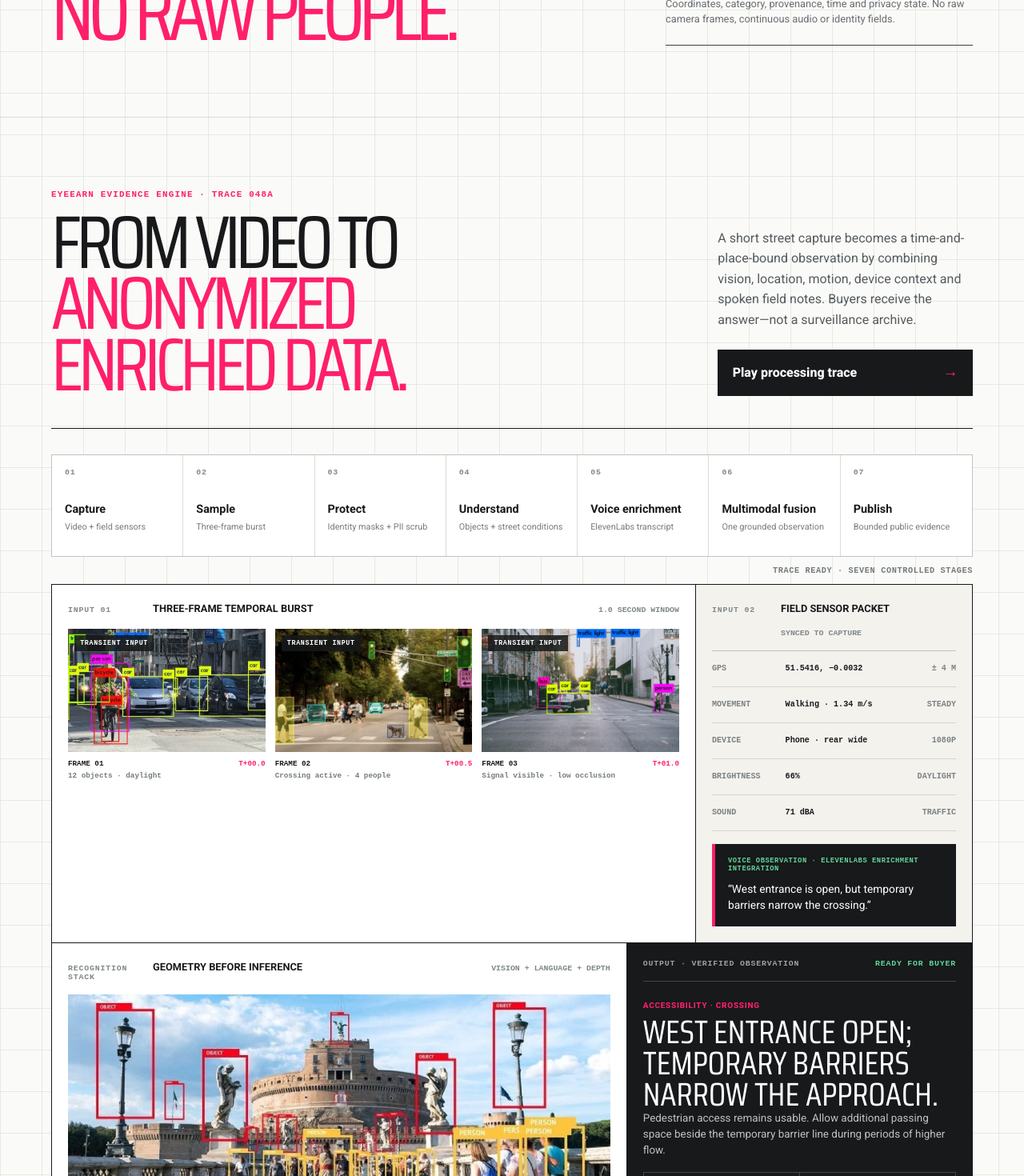
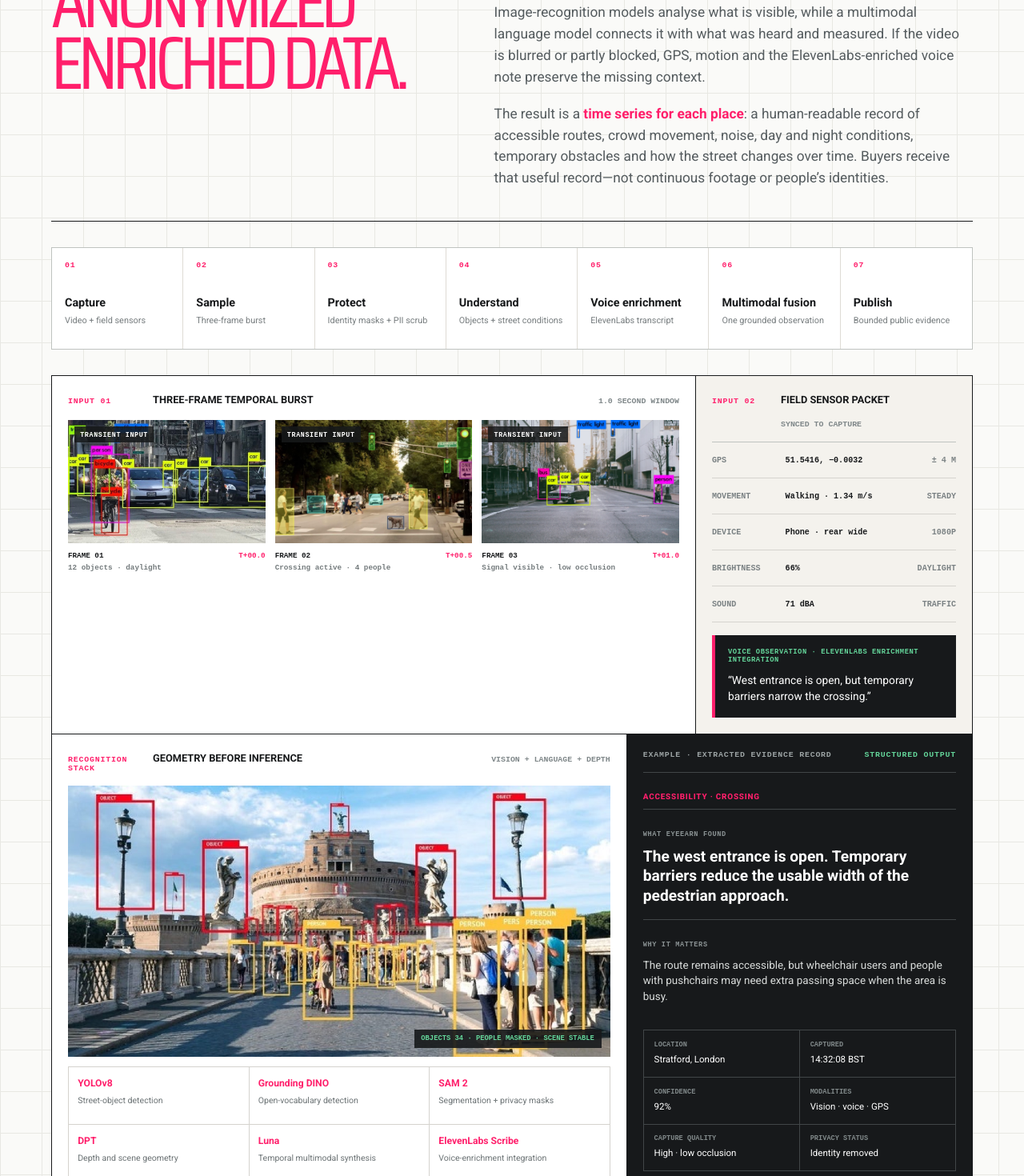
Before and after one commit to anshulyadav1976/EyeEarn, a Next.js app: page /developers in a window 1280 px wide. Shown: the part 300-1770 px from the top of the page at 80% size. Built offline with nearby package versions, Linux system fonts and the light colour scheme.

Commit message:
Clarify public evidence story

```diff
--- a/src/app/developers/developers.module.css
+++ b/src/app/developers/developers.module.css
@@ -36,6 +36,7 @@
   display: grid;
   grid-template-columns: minmax(0, 1.5fr) minmax(300px, 0.75fr);
   padding: clamp(3rem, 7vw, 6rem) 5vw;
+  border-top: 1px solid #30383b;
   border-bottom: 1px solid #30383b;
 }
 .hero > p,
@@ -84,8 +85,8 @@
 }
 .labIntro {
   display: grid;
-  grid-template-columns: minmax(0, 1.4fr) minmax(300px, 0.6fr);
-  gap: clamp(2rem, 7vw, 8rem);
+  grid-template-columns: minmax(0, 0.9fr) minmax(430px, 1.1fr);
+  gap: clamp(2rem, 5vw, 6rem);
   padding: clamp(4rem, 7vw, 7rem) 0 2.5rem;
   border-bottom: 1px solid #17191b;
 }
@@ -100,7 +101,7 @@
   text-transform: uppercase;
 }
 .labIntro h2 {
-  max-width: 12ch;
+  max-width: 10ch;
   margin: 0;
   font-size: clamp(3.2rem, 7.3vw, 7.4rem);
   font-weight: 400;
@@ -114,44 +115,28 @@
 }
 .labIntroCopy {
   align-self: end;
+  display: grid;
+  gap: 1.2rem;
 }
 .labIntroCopy > p {
-  margin: 0 0 1.5rem;
+  margin: 0;
   color: #545b5e;
-  font-size: 1rem;
-  line-height: 1.6;
+  font-size: clamp(1.03rem, 1.35vw, 1.3rem);
+  line-height: 1.55;
 }
-.labIntroCopy button {
-  width: 100%;
-  min-height: 58px;
-  display: flex;
-  align-items: center;
-  justify-content: space-between;
-  padding: 0 1.15rem;
-  border: 0;
-  background: #17191b;
-  color: #fff;
-  cursor: pointer;
-  font-weight: 800;
+.labIntroCopy > p:first-child {
+  color: #17191b;
+  font-size: clamp(1.2rem, 1.7vw, 1.6rem);
+  font-weight: 650;
+  line-height: 1.42;
 }
-.labIntroCopy button:hover:not(:disabled) {
-  background: #ff1f6b;
-}
-.labIntroCopy button:disabled {
-  cursor: progress;
-}
-.labIntroCopy button b {
+.labIntroCopy strong {
   color: #ff1f6b;
-  font-size: 1.2rem;
-}
-.labIntroCopy button:hover b,
-.labIntroCopy button:disabled b {
-  color: #fff;
 }
 .pipeline {
   display: grid;
   grid-template-columns: repeat(7, minmax(0, 1fr));
-  margin: 2rem 0 0;
+  margin: 2rem 0;
   padding: 0;
   border: 1px solid #bfc3c0;
   background: #fff;
@@ -165,9 +150,6 @@
   gap: 0.45rem;
   padding: 1rem;
   border-right: 1px solid #dedbd5;
-  transition:
-    background-color 180ms ease,
-    color 180ms ease;
 }
 .pipeline li:last-child {
   border-right: 0;
@@ -178,7 +160,7 @@
 .outputKicker,
 .boundaryHeading > span,
 .boundaryColumn > span {
-  color: #7f8789;
+  color: #ff1f6b;
   font:
     800 0.62rem ui-monospace,
     monospace;
@@ -195,35 +177,6 @@
   color: #777d7f;
   font-size: 0.68rem;
   line-height: 1.25;
-}
-.pipeline .stageComplete {
-  background: #fff0f5;
-}
-.pipeline .stageComplete > span,
-.pipeline .stageComplete small {
-  color: #b50f4e;
-}
-.pipeline .stageCurrent {
-  background: #ff1f6b;
-  color: #fff;
-  box-shadow: inset 0 -5px #17191b;
-}
-.pipeline .stageCurrent > span,
-.pipeline .stageCurrent small {
-  color: #fff;
-}
-.stageStatus {
-  min-height: 34px;
-  display: flex;
-  align-items: center;
-  justify-content: flex-end;
-  margin: 0;
-  color: #747b7d;
-  font:
-    700 0.64rem ui-monospace,
-    monospace !important;
-  letter-spacing: 0.06em;
-  text-transform: uppercase;
 }
 .captureDesk {
   display: grid;
@@ -443,17 +396,29 @@
   margin: 1.5rem 0 0.6rem;
   color: #ff1f6b;
 }
-.evidenceOutput h3 {
-  margin: 0;
-  font-size: clamp(2rem, 3.2vw, 3.5rem);
-  font-weight: 400;
-  line-height: 0.95;
+.outputFinding {
+  padding: 1rem 0;
+  border-top: 1px solid #414648;
+}
+.outputFinding > span {
+  color: #8b9394;
+  font:
+    700 0.54rem ui-monospace,
+    monospace;
+  letter-spacing: 0.07em;
   text-transform: uppercase;
 }
-.outputSummary {
-  color: #bdc2c1;
+.outputFinding p {
+  margin: 0.45rem 0 0;
+  color: #d7dad9;
   font-size: 0.84rem;
-  line-height: 1.5;
+  line-height: 1.45;
+}
+.outputKicker + .outputFinding p {
+  color: #fff;
+  font-size: clamp(1.05rem, 1.5vw, 1.35rem);
+  font-weight: 700;
+  line-height: 1.28;
 }
 .outputGrid {
   display: grid;
@@ -830,13 +795,6 @@
   }
 }
 
-@media (prefers-reduced-motion: reduce) {
-  .pipeline li,
-  .labIntroCopy button {
-    transition: none;
-  }
-}
-
 .hero,
 .console,
 .consoleHead,
--- a/src/app/developers/page.tsx
+++ b/src/app/developers/page.tsx
@@ -34,23 +34,6 @@ export default function DevelopersPage() {
         </nav>
         <span>PUBLIC DATA · PHASE 8</span>
       </header>
-      <section className={styles.hero}>
-        <p>Evidence passport · v1</p>
-        <h1>
-          Useful data.
-          <br />
-          <em>No raw people.</em>
-        </h1>
-        <div className={styles.promise}>
-          <strong>GeoJSON in</strong>
-          <i>→</i>
-          <strong>cited products out</strong>
-          <small>
-            Coordinates, category, provenance, time and privacy state. No raw
-            camera frames, continuous audio or identity fields.
-          </small>
-        </div>
-      </section>
       <ProcessingLab />
       <section className={styles.console}>
         <div className={styles.consoleHead}>
@@ -82,6 +65,23 @@ export default function DevelopersPage() {
           </footer>
         </div>
       </section>
+      <section className={styles.hero}>
+        <p>Evidence passport · v1</p>
+        <h1>
+          Useful data.
+          <br />
+          <em>No raw people.</em>
+        </h1>
+        <div className={styles.promise}>
+          <strong>GeoJSON in</strong>
+          <i>→</i>
+          <strong>cited products out</strong>
+          <small>
+            Coordinates, category, provenance, time and privacy state. No raw
+            camera frames, continuous audio or identity fields.
+          </small>
+        </div>
+      </section>
       <footer className={styles.footer}>
         <span>EyeEarn · evidence with a boundary</span>
         <Link href="/">Back to demo launchpad →</Link>
--- a/src/app/developers/processing-lab.tsx
+++ b/src/app/developers/processing-lab.tsx
@@ -1,7 +1,4 @@
-"use client";
-
 import Image from "next/image";
-import { useEffect, useRef, useState } from "react";
 import styles from "./developers.module.css";
 
 const stages = [
@@ -73,37 +70,6 @@ const matrix = [
 ] as const;
 
 export default function ProcessingLab() {
-  const [activeStage, setActiveStage] = useState(-1);
-  const [playing, setPlaying] = useState(false);
-  const timer = useRef<ReturnType<typeof setInterval> | null>(null);
-
-  useEffect(
-    () => () => {
-      if (timer.current) clearInterval(timer.current);
-    },
-    [],
-  );
-
-  function playTrace() {
-    if (timer.current) clearInterval(timer.current);
-    if (window.matchMedia("(prefers-reduced-motion: reduce)").matches) {
-      setActiveStage(stages.length - 1);
-      return;
-    }
-    setPlaying(true);
-    setActiveStage(0);
-    let next = 1;
-    timer.current = setInterval(() => {
-      setActiveStage(next);
-      next += 1;
-      if (next === stages.length) {
-        if (timer.current) clearInterval(timer.current);
-        timer.current = null;
-        setPlaying(false);
-      }
-    }, 620);
-  }
-
   return (
     <section className={styles.lab} aria-labelledby="processing-lab-title">
       <header className={styles.labIntro}>
@@ -117,34 +83,37 @@ export default function ProcessingLab() {
         </div>
         <div className={styles.labIntroCopy}>
           <p>
-            A short street capture becomes a time-and-place-bound observation
-            by combining vision, location, motion, device context and spoken
-            field notes. Buyers receive the answer—not a surveillance archive.
+            EyeEarn records a short video and pairs it with everything the
+            phone knows at that moment: GPS location, movement, camera and
+            device details, light levels, local sound volume and the runner’s
+            spoken field notes.
           </p>
-          <button type="button" onClick={playTrace} disabled={playing}>
-            <span>{playing ? "Processing trace" : "Play processing trace"}</span>
-            <b>{playing ? "···" : "→"}</b>
-          </button>
+          <p>
+            Image-recognition models analyse what is visible, while a
+            multimodal language model connects it with what was heard and
+            measured. If the video is blurred or partly blocked, GPS, motion
+            and the ElevenLabs-enriched voice note preserve the missing
+            context.
+          </p>
+          <p>
+            The result is a <strong>time series for each place</strong>: a
+            human-readable record of accessible routes, crowd movement, noise,
+            day and night conditions, temporary obstacles and how the street
+            changes over time. Buyers receive that useful record—not continuous
+            footage or people’s identities.
+          </p>
         </div>
       </header>
 
       <ol className={styles.pipeline} aria-label="Evidence processing stages">
-        {stages.map(([number, title, detail], index) => (
-          <li
-            key={title}
-            className={`${index <= activeStage ? styles.stageComplete : ""} ${index === activeStage ? styles.stageCurrent : ""}`}
-          >
+        {stages.map(([number, title, detail]) => (
+          <li key={title}>
             <span>{number}</span>
             <strong>{title}</strong>
             <small>{detail}</small>
           </li>
         ))}
       </ol>
-      <p className={styles.stageStatus} aria-live="polite">
-        {activeStage < 0
-          ? "Trace ready · seven controlled stages"
-          : `${stages[activeStage][1]} · ${stages[activeStage][2]}`}
-      </p>
 
       <div className={styles.captureDesk}>
         <div className={styles.frameBurst}>
@@ -227,15 +196,25 @@ export default function ProcessingLab() {
 
         <article className={styles.evidenceOutput}>
           <div className={styles.outputHead}>
-            <span>Output · verified observation</span>
-            <b>READY FOR BUYER</b>
+            <span>Example · extracted evidence record</span>
+            <b>STRUCTURED OUTPUT</b>
           </div>
           <p className={styles.outputKicker}>ACCESSIBILITY · CROSSING</p>
-          <h3>West entrance open; temporary barriers narrow the approach.</h3>
-          <p className={styles.outputSummary}>
-            Pedestrian access remains usable. Allow additional passing space
-            beside the temporary barrier line during periods of higher flow.
-          </p>
+          <div className={styles.outputFinding}>
+            <span>What EyeEarn found</span>
+            <p>
+              The west entrance is open. Temporary barriers reduce the usable
+              width of the pedestrian approach.
+            </p>
+          </div>
+          <div className={styles.outputFinding}>
+            <span>Why it matters</span>
+            <p>
+              The route remains accessible, but wheelchair users and people
+              with pushchairs may need extra passing space when the area is
+              busy.
+            </p>
+          </div>
           <dl className={styles.outputGrid}>
             <div>
               <dt>Location</dt>
```
Also changed, not shown: 1 other file (tests, documents, lock files or other folders).
